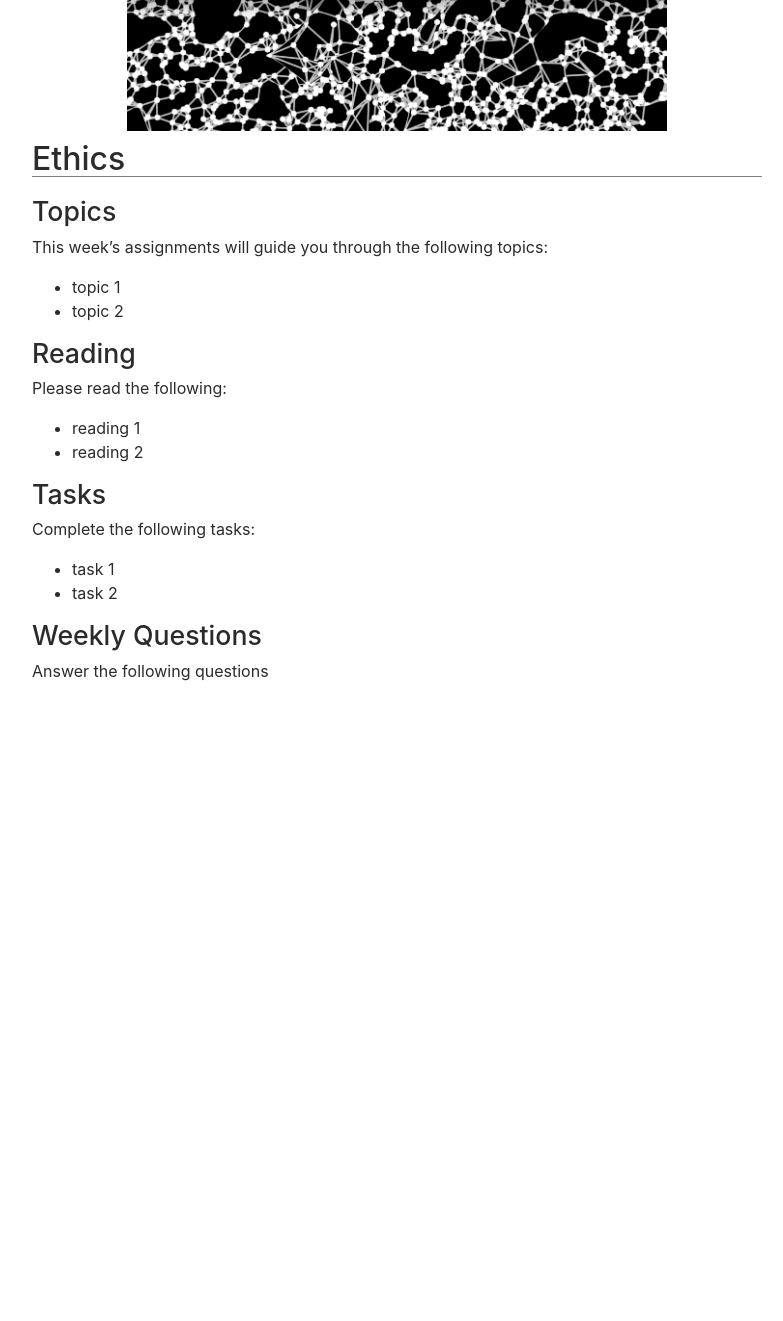
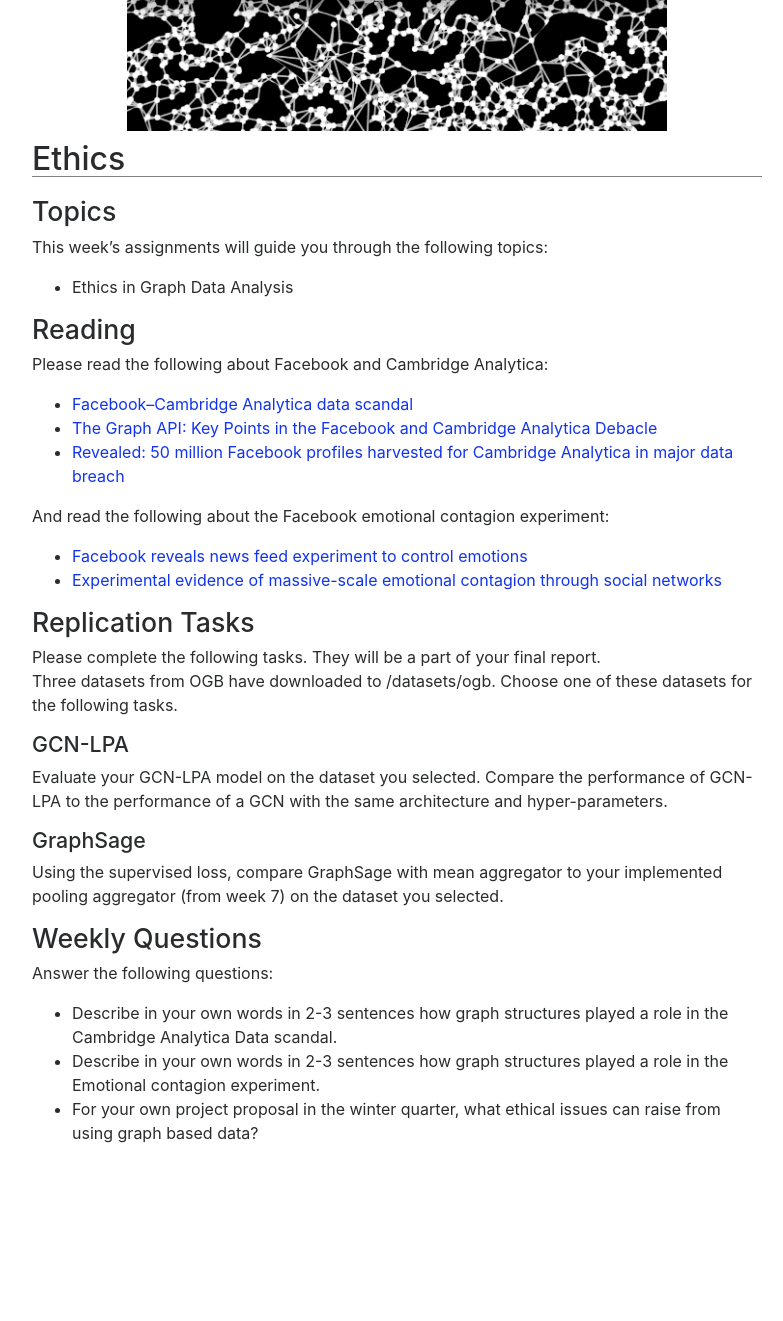
Before and after one commit to gmishne/capstone-graph-analysis, a Jekyll site: the page built from weeks/09-ethics.md, in a window 1280 px wide. Shown: the whole page, without its empty margins (243-1026 px from the left). Built offline with Jekyll 4.4.1, drawn with Linux system fonts in a browser that asks for light colours; nearby versions of some CDN libraries; before the commit the page ends 900 px from its top, so only the background shows below that.

Commit message:
Update 09-ethics.md

```diff
--- a/weeks/09-ethics.md
+++ b/weeks/09-ethics.md
@@ -9,21 +9,33 @@ doodle: /doodle.png
 ## Topics
 
 This week's assignments will guide you through the following topics:
-* topic 1
-* topic 2
+* Ethics in Graph Data Analysis
 
 ## Reading
 
-Please read the following:
-* reading 1
-* reading 2
+Please read the following about Facebook and Cambridge Analytica:
+* [Facebook–Cambridge Analytica data scandal](https://en.wikipedia.org/wiki/Facebook%E2%80%93Cambridge_Analytica_data_scandal)
+* [The Graph API: Key Points in the Facebook and Cambridge Analytica Debacle](https://medium.com/tow-center/the-graph-api-key-points-in-the-facebook-and-cambridge-analytica-debacle-b69fe692d747)
+* [Revealed: 50 million Facebook profiles harvested for Cambridge Analytica in major data breach](https://www.theguardian.com/news/2018/mar/17/cambridge-analytica-facebook-influence-us-election)
 
-## Tasks
+And read the following about the Facebook emotional contagion experiment:
+* [Facebook reveals news feed experiment to control emotions](https://www.theguardian.com/technology/2014/jun/29/facebook-users-emotions-news-feeds)
+* [Experimental evidence of massive-scale emotional contagion through social networks](https://www.pnas.org/content/111/24/8788.full)
 
-Complete the following tasks:
-* task 1
-* task 2
+## Replication Tasks
+Please complete the following tasks. They will be a part of your final report.
+Three datasets from OGB have downloaded to /datasets/ogb.
+Choose one of these datasets for the following tasks.
+
+### GCN-LPA
+Evaluate your GCN-LPA model on the dataset you selected. Compare the performance of GCN-LPA to the performance of a GCN with the same architecture and hyper-parameters.
+
+### GraphSage
+Using the supervised loss, compare GraphSage with mean aggregator to your implemented pooling aggregator (from week 7) on the dataset you selected.
+
 
 ## Weekly Questions
-
-Answer the following questions
+Answer the following questions:
+* Describe in your own words in 2-3 sentences how graph structures  played a role in the Cambridge Analytica Data scandal.
+* Describe in your own words in 2-3 sentences how graph structures  played a role in the Emotional contagion experiment.
+* For your own project proposal in the winter quarter, what ethical issues can raise from using graph based data?
```
